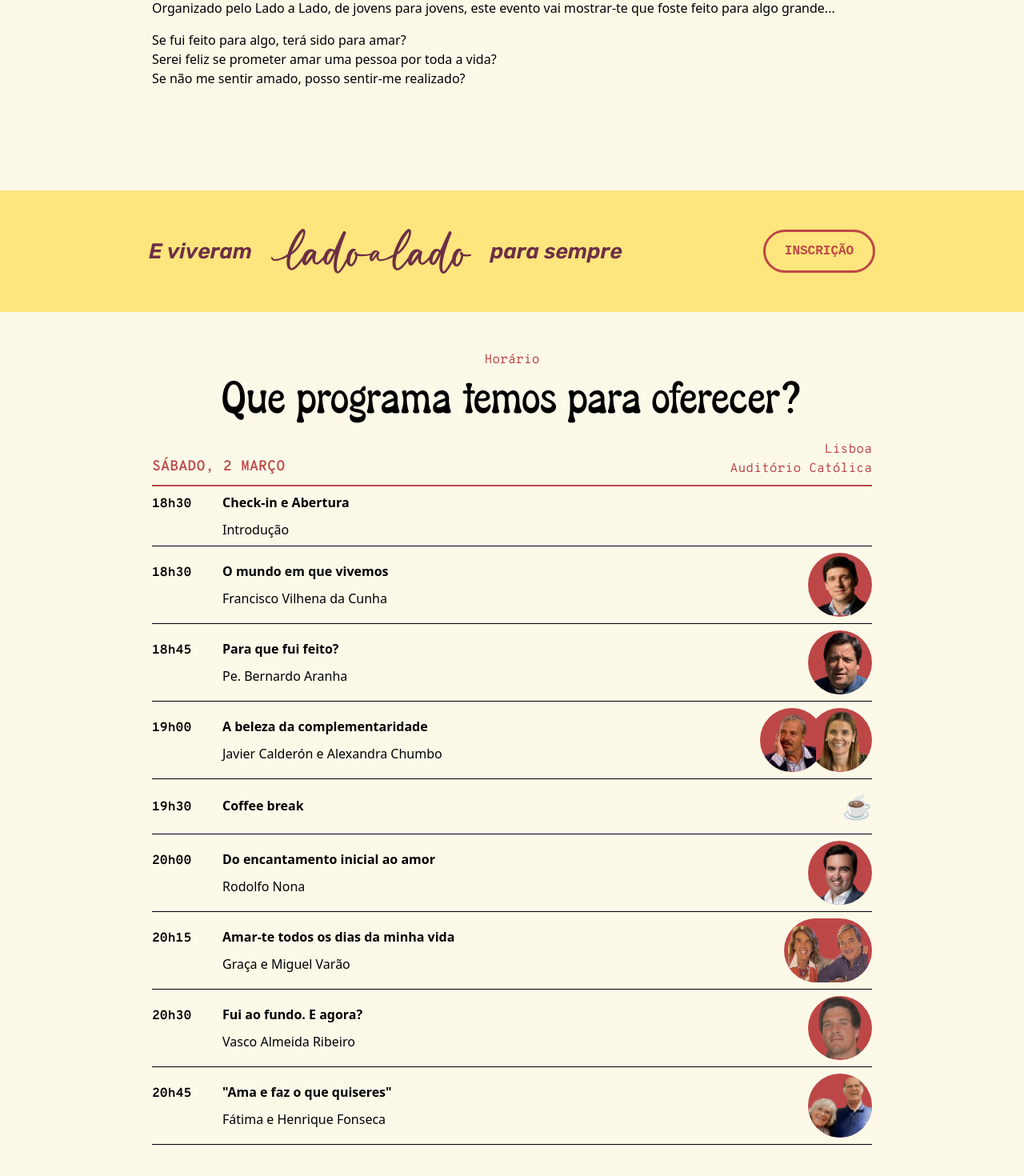
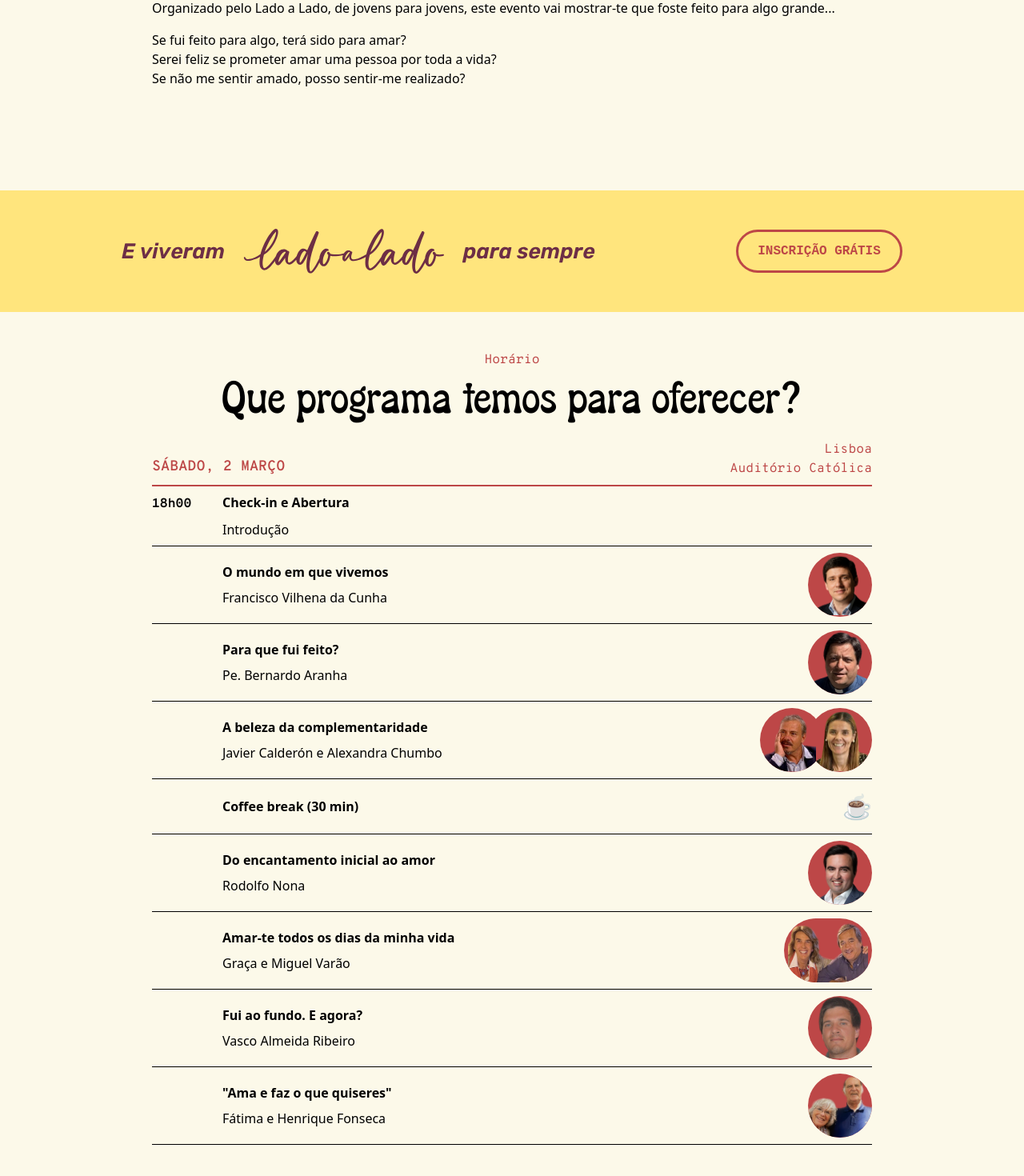
Before and after one commit to Lado-a-Lado/website, a SvelteKit app: page / in a window 1280 px wide. Shown: the part 1074-2544 px from the top of the page at 80% size. Built offline with nearby package versions, Linux system fonts and the light colour scheme; a web font is replaced by a local one.

Commit message:
tweaks no texto

```diff
--- a/src/routes/+page.svelte
+++ b/src/routes/+page.svelte
@@ -30,9 +30,8 @@
             <span class="text-sm md:text-2xl">&bullet; 6 ABRIL 2024, LISBOA</span>
         </div>
         <h1 class="fruits-delight text-black my-2 md:my-6 text-[45px] md:text-7xl">Feitos para amar</h1>
-        <h2 class="rubik md:text-xl">LAL Talks</h2>
         <a href=https://tally.so/r/nGzJre type=button target=_blank
-           class="sign-up-button relative top-16 bottom-16 text-xl md:text-2xl">RESERVA GRÁTIS AQUI</a>
+           class="sign-up-button relative top-20 bottom-16 text-xl md:text-2xl">INCRIÇÃO GRÁTIS</a>
     </div>
 
     <img class="huge-logo absolute top-20 md:-top-16 -right-[25%] w-[120%] md:w-full max-w-none max-h-[40%] md:max-h-[80%]"
@@ -60,13 +59,13 @@
             </p>
         </div>
     </div>
-    <a href=https://tally.so/r/nGzJre type=button target=_blank class="sign-up-button block md:hidden self-start ml-5">INSCRIÇÃO</a>
+    <a href=https://tally.so/r/nGzJre type=button target=_blank class="sign-up-button block md:hidden self-start ml-5">INSCRIÇÃO GRÁTIS</a>
 </section>
 
 <section class="bg-[var(--theme-yellow)] flex justify-center items-center p-12">
     <img class="w-full scale-110 md:w-1/2 md:mr-44 md:scale-100" src="/img/lado-a-lado-frase.svg"
          alt="E viveram lado a lado para sempre"/>
-    <a href=https://tally.so/r/nGzJre type=button class="sign-up-button hidden md:block">INSCRIÇÃO</a>
+    <a href=https://tally.so/r/nGzJre type=button class="sign-up-button hidden md:block">INSCRIÇÃO GRÁTIS</a>
 </section>
 
 <section class="h-[1400px] md:h-[1090px] md:gap-4 md:py-12 flex flex-col items-center gap-4 py-10">
@@ -83,7 +82,7 @@
         <hr class="!border-t-2 !border-[var(--theme-red)]"/>
         <div class="momento">
             <div>
-                <span>18h30</span>
+                <span>18h00</span>
                 <span>Check-in e Abertura</span>
                 {#if ($vw >= 768)}
                     <div></div>
@@ -94,7 +93,7 @@
         <hr/>
         <div class="momento">
             <div>
-                <span>18h30</span>
+                <span></span>
                 <span>O mundo em que vivemos</span>
                 {#if ($vw >= 768)}
                     <div></div>
@@ -110,7 +109,7 @@
         <hr/>
         <div class="momento">
             <div>
-                <span>18h45</span>
+                <span></span>
                 <span>Para que fui feito?</span>
                 {#if ($vw >= 768)}
                     <div></div>
@@ -126,7 +125,7 @@
         <hr/>
         <div class="momento">
             <div>
-                <span>19h00</span>
+                <span></span>
                 <span>A beleza da complementaridade</span>
                 {#if ($vw >= 768)}
                     <div></div>
@@ -145,15 +144,15 @@
         <hr/>
         <div class="momento !my-4">
             <div>
-                <span>19h30</span>
-                <span>Coffee break</span>
+                <span></span>
+                <span>Coffee break (30 min)</span>
             </div>
             <span class="text-3xl">☕️</span>
         </div>
         <hr/>
         <div class="momento">
             <div>
-                <span>20h00</span>
+                <span></span>
                 <span>Do encantamento inicial ao amor</span>
                 {#if ($vw >= 768)}
                     <div></div>
@@ -169,7 +168,7 @@
         <hr/>
         <div class="momento">
             <div>
-                <span>20h15</span>
+                <span></span>
                 <span>Amar-te todos os dias da minha vida</span>
                 {#if ($vw >= 768)}
                     <div></div>
@@ -186,7 +185,7 @@
         <hr/>
         <div class="momento">
             <div>
-                <span>20h30</span>
+                <span></span>
                 <span>Fui ao fundo. E agora?</span>
                 {#if ($vw >= 768)}
                     <div></div>
@@ -202,7 +201,7 @@
         <hr/>
         <div class="momento">
             <div>
-                <span>20h45</span>
+                <span></span>
                 <span>"Ama e faz o que quiseres"</span>
                 {#if ($vw >= 768)}
                     <div></div>
```
